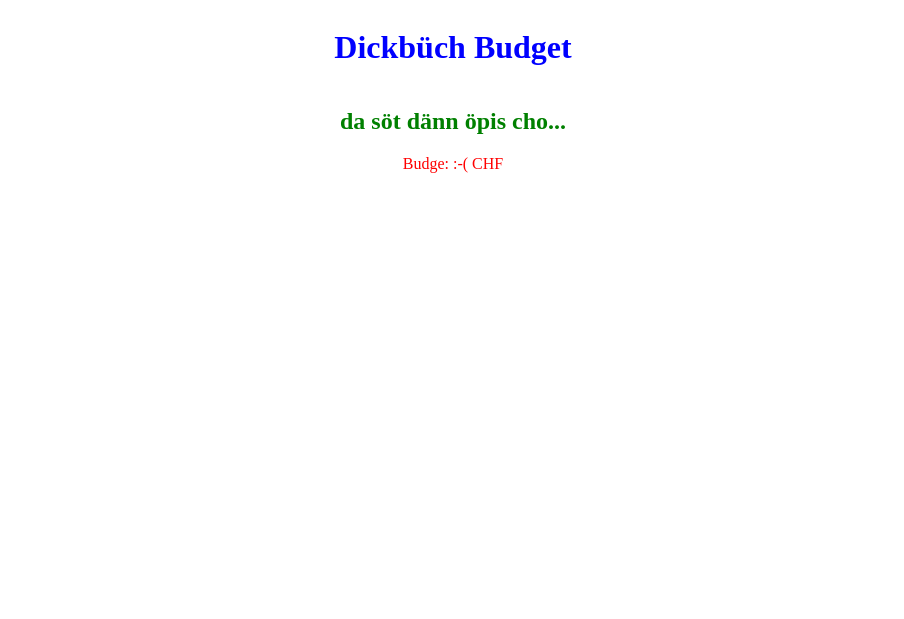
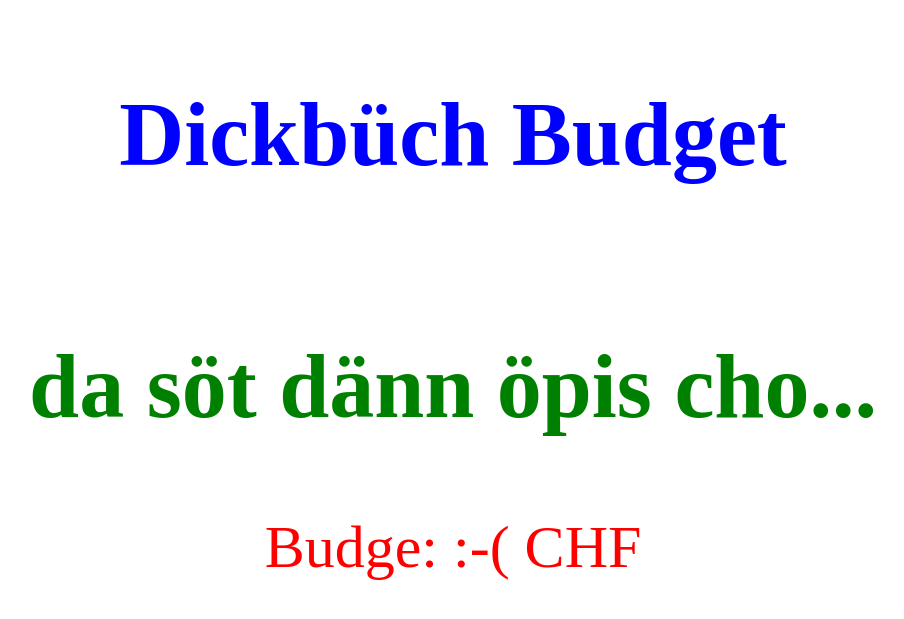
Before and after one commit to rwa-django/dbbudget, a Django app: page /budget/ in a window 1280 px wide. Shown: the top 619 px of the page, without its empty margins (187-1091 px from the left). Run offline with Django 3.2, Linux system fonts and the light colour scheme.

Commit message:
Update font-size

```diff
--- a/budget/templates/budget/index.html
+++ b/budget/templates/budget/index.html
@@ -1,3 +1,4 @@
+<section style="font-size: 60px;">
     <div style="display:flex; flex-direction: column; justify-content: center;">
     {% if db_data %}
         <div style="flex: 0 1 auto; text-align: center;">
@@ -14,3 +15,4 @@
         <h2>No data are available.</h2>
     {% endif %}
     </div>
+</section>
```
Lines whose indentation alone changed are shown as unchanged.
